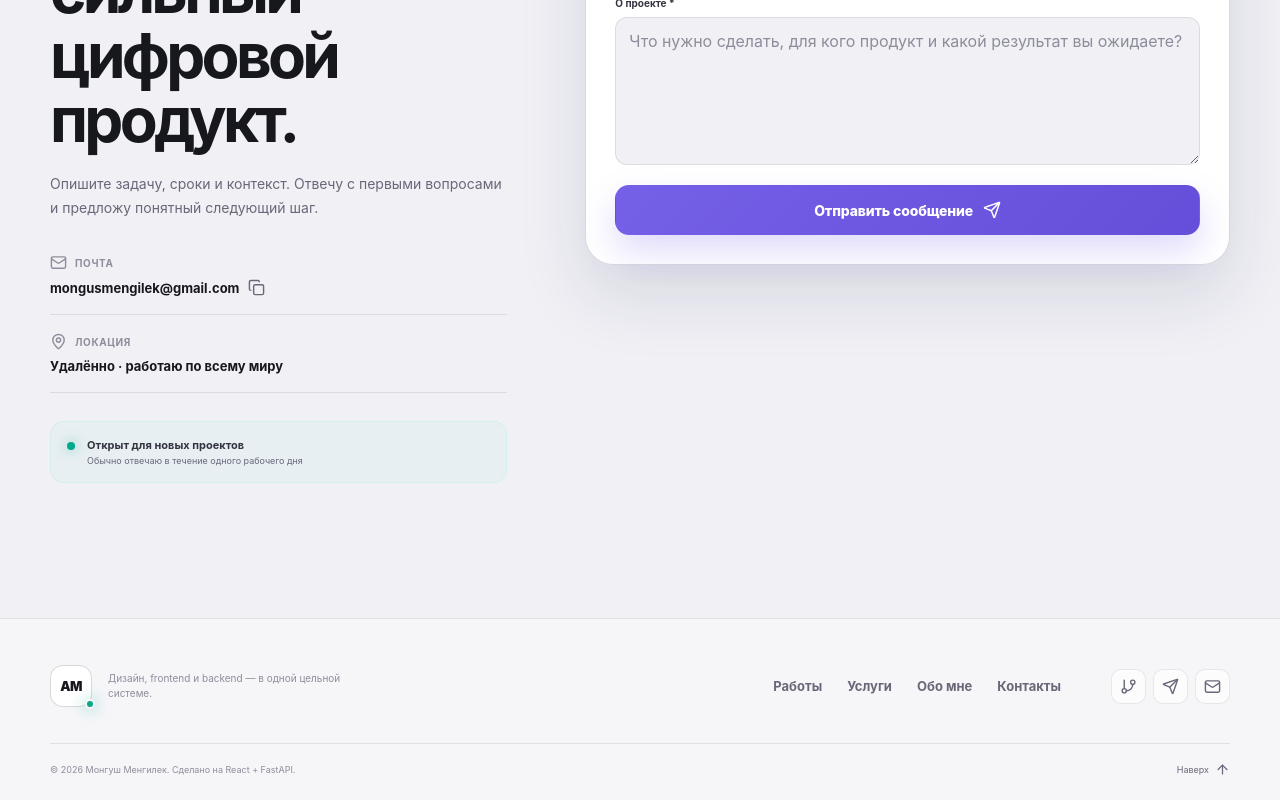
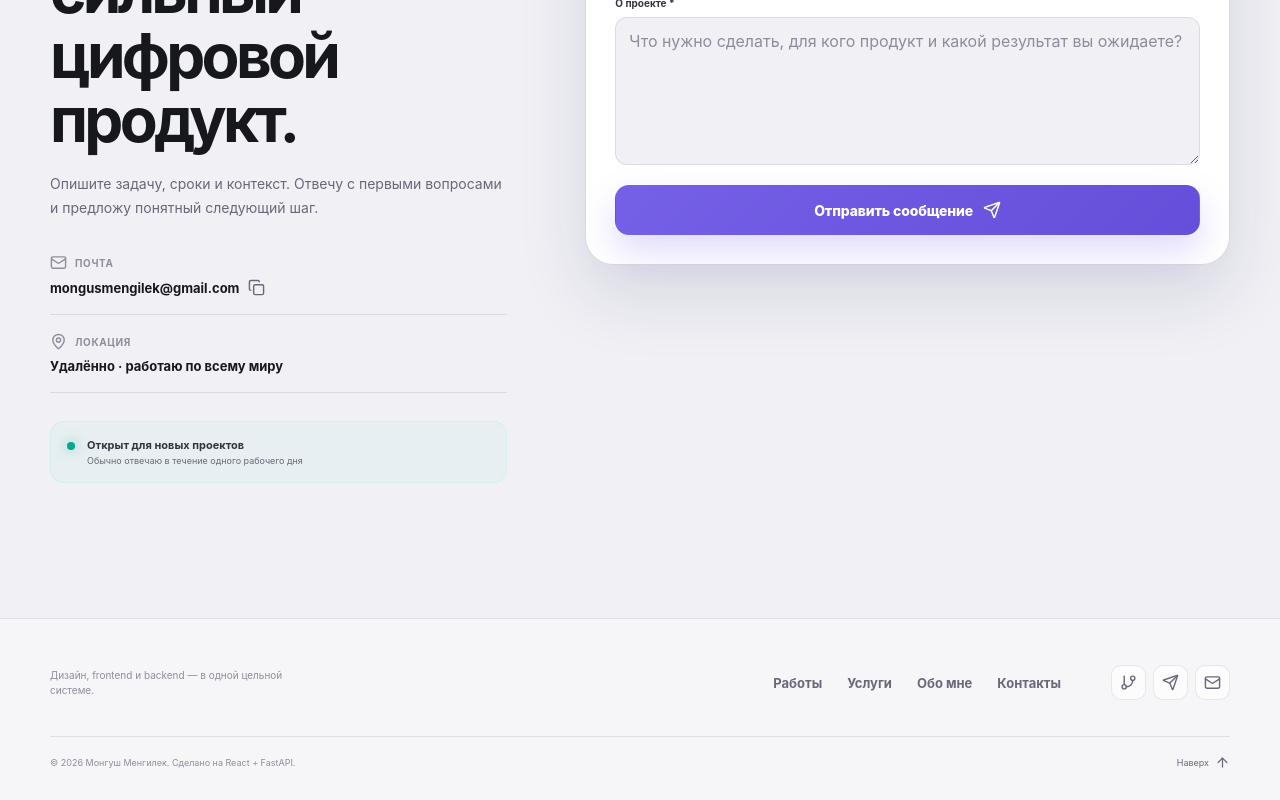
Before and after one commit to mongusmengilek-cmyk/nordfolio, a React (Vite) app in the folder frontend/: page / in a window 1280 px wide. Shown: the part 6760-7560 px from the top of the page. Built offline with nearby package versions, Linux system fonts and the light colour scheme; no server answers.

Commit message:
Update Footer.tsx

```diff
--- a/frontend/src/components/Footer.tsx
+++ b/frontend/src/components/Footer.tsx
@@ -19,10 +19,7 @@ export function Footer({ profile, socials }: FooterProps) {
     <footer className="footer">
       <div className="container footer__inner">
         <div className="footer__brand">
-          <a className="brand" href="#top" aria-label="На главную">
-            <span className="brand__mark">AM</span>
-            <span className="brand__dot" aria-hidden="true" />
-          </a>
+
           <p>Дизайн, frontend и backend — в одной цельной системе.</p>
         </div>
 
```
